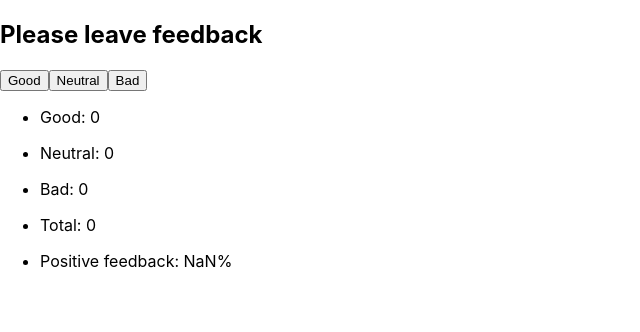
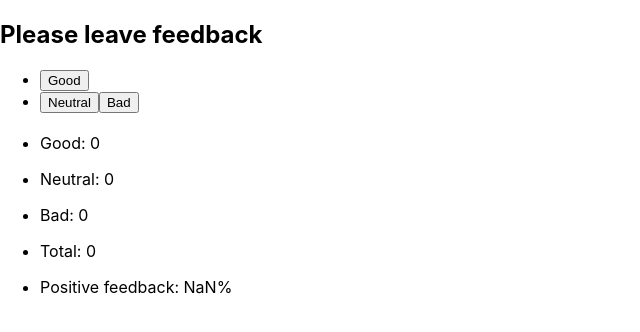
Before and after one commit to Sldvld/goit-react-hw-02-feedback, a React (Create React App) app: page / in a window 1280 px wide. Shown: the top 332 px of the page, without its empty margins (0-640 px from the left). Built offline with nearby package versions, Linux system fonts and the light colour scheme.

Commit message:
add Section & FeedOptions

```diff
--- a/src/components/App.jsx
+++ b/src/components/App.jsx
@@ -1,5 +1,7 @@
 import React from 'react';
 import { Statistics } from './Statistics/Statistics';
+import { FeedbackOptions } from './FeedbackOptions/FeedbackOptions';
+import { Section } from './Section/Section';
 
 export class App extends React.Component {
   static = { value: 0 };
@@ -34,17 +36,15 @@ export class App extends React.Component {
 
   render() {
     return (
-      <div className="Counter">
-        <h2 className="Counter__header">Please leave feedback</h2>
-        <button type="button" onClick={this.handleIncrement}>
-          Good
-        </button>
-        <button type="button" onClick={this.handleNeutral}>
-          Neutral
-        </button>
-        <button type="button" onClick={this.handleDecrement}>
-          Bad
-        </button>
+      <>
+        <Section title="Please leave feedback">
+          <FeedbackOptions
+            handleIncrement={this.handleIncrement}
+            handleDecrement={this.handleIncrement}
+            handleNeutral={this.handleNeutral}
+          />
+        </Section>
+        <Section>
           <Statistics
             good={this.state.good}
             neutral={this.state.neutral}
@@ -52,19 +52,8 @@ export class App extends React.Component {
             total={this.countTotalFeedback()}
             positivePercentage={this.countPositiveFeedbackPercentage()}
           />
-        {/* <h3>Statistics</h3>
-        <span>Good: {this.state.good}</span>
-        <br />
-        <span>Neutral: {this.state.neutral}</span>
-        <br />
-        <span>Bad: {this.state.bad}</span>
-        <br />
-        <span>Total: {this.countTotalFeedback()}</span>
-        <br />
-        <span>
-          Positive feedback: {this.countPositiveFeedbackPercentage()}%
-        </span> */}
-      </div>
+        </Section>
+      </>
     );
   }
 }
--- /dev/null
+++ b/src/components/FeedbackOptions/FeedbackOptions.jsx
@@ -0,0 +1,32 @@
+import PropTypes from 'prop-types';
+
+export const FeedbackOptions = ({
+  handleIncrement,
+  handleDecrement,
+  handleNeutral,
+}) => {
+  return (
+    <ul>
+      <li>
+        <button type="button" onClick={handleIncrement}>
+          Good
+        </button>
+      </li>
+
+      <li>
+        <button type="button" onClick={handleNeutral}>
+          Neutral
+        </button>
+        <button type="button" onClick={handleDecrement}>
+          Bad
+        </button>
+      </li>
+    </ul>
+  );
+};
+
+FeedbackOptions.propTypes = {
+  handleDecrement: PropTypes.string.isRequired,
+  handleIncrement: PropTypes.string.isRequired,
+  handleNeutral: PropTypes.string.isRequired,
+};
--- /dev/null
+++ b/src/components/Section/Section.jsx
@@ -0,0 +1,15 @@
+import PropTypes from 'prop-types';
+
+export const Section = ({ children, title }) => {
+  return (
+    <container>
+      <h2>{title}</h2>
+      {children}
+    </container>
+  );
+};
+
+Section.propTypes = {
+  title: PropTypes.string.isRequired,
+  children: PropTypes.element.isRequired,
+};
```
Lines whose indentation alone changed are shown as unchanged.
